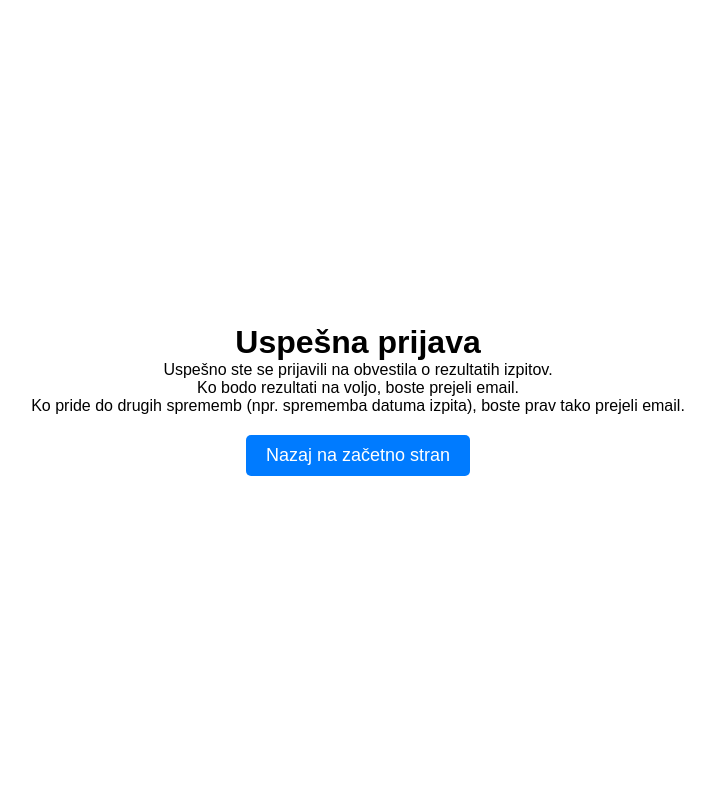
After one commit to Mirko117/rezultat-alarm, a Django app: page /prijava-uspesna/ in a window 1280 px wide. The commit adds this page. Shown: the whole page, without its empty margins (282-993 px from the left). Run offline with Django 5.2, Linux system fonts and the light colour scheme; parts of the project's set-up code (start-up, migrations or seed data) failed here and were passed over.

Commit message:
Added page for successful subscription - Fix allowed hosts bug - Made checkboxes bigger - Changed result mail so it includes url to table with results

```diff
--- a/apps/config/settings/base.py
+++ b/apps/config/settings/base.py
@@ -31,7 +31,7 @@ FERNET_KEY = config("FERNET_KEY")
 # SECURITY WARNING: don't run with debug turned on in production!
 DEBUG = config("DJANGO_DEBUG", default=False, cast=bool)
 
-ALLOWED_HOSTS = str(config("DJANGO_ALLOWED_HOSTS", default="localhost, 127.0.0.1")).split(",")
+ALLOWED_HOSTS = str(config("DJANGO_ALLOWED_HOSTS", default="localhost, 127.0.0.1")).split(", ")
 
 
 # Application definition
--- a/apps/core/templates/core/select-exams.html
+++ b/apps/core/templates/core/select-exams.html
@@ -37,7 +37,7 @@
                     {% if exam.results_available %}
                     <td><a href="https://a3.sckr.si/EviVss/RezultatiRoka{{ exam.code }}.htm">Rezultati</a></td>
                     {% else %}
-                    <td><input type="checkbox" name="exam_ids" value="{{ exam.id }}"></td>
+                    <td><input type="checkbox" name="exam_ids" value="{{ exam.id }}" class="notify-checkbox"></td>
                     {% endif %}
                 </tr>
                 {% endif %}
--- /dev/null
+++ b/apps/core/templates/core/subscription-success.html
@@ -0,0 +1,13 @@
+{% extends "base.html" %}
+
+{% block content %}
+
+<main id="subscription-success-page">
+    <h1>Uspešna prijava</h1>
+    <p>Uspešno ste se prijavili na obvestila o rezultatih izpitov.</p>
+    <p>Ko bodo rezultati na voljo, boste prejeli email.</p>
+    <p>Ko pride do drugih sprememb (npr. sprememba datuma izpita), boste prav tako prejeli email.</p>
+    <a href="{% url 'index' %}">Nazaj na začetno stran</a>
+</main>
+
+{% endblock %}
--- a/apps/core/urls.py
+++ b/apps/core/urls.py
@@ -1,9 +1,10 @@
 from django.urls import path
 
-from .views import index, select_exams, select_major
+from .views import index, select_exams, select_major, subscription_success
 
 urlpatterns = [
     path("", index, name="index"),
     path("izberi-smer/", select_major, name="select_major"),
     path("izberi-izpite/<int:major_id>/", select_exams, name="select_exams"),
+    path("prijava-uspesna/", subscription_success, name="subscription_success"),
 ]
--- a/apps/core/views.py
+++ b/apps/core/views.py
@@ -24,3 +24,7 @@ def select_exams(request, major_id):
     }
 
     return render(request, "core/select-exams.html", context)
+
+
+def subscription_success(request):
+    return render(request, "core/subscription-success.html")
--- a/apps/static/styles.css
+++ b/apps/static/styles.css
@@ -14,7 +14,9 @@ body {
     padding: 20px;
 }
 
-#index-page, #select-major-page  {
+#index-page,
+#select-major-page,
+#subscription-success-page {
     display: flex;
     flex-direction: column;
     align-items: center;
@@ -103,4 +105,9 @@ body {
         background-color: #0056b3;
         transition: background-color 0.3s;
     }
+
+    .notify-checkbox {
+        width: 20px;
+        height: 20px;
+    }
 }
--- a/apps/subscriptions/views.py
+++ b/apps/subscriptions/views.py
@@ -8,6 +8,7 @@ from django.conf import settings
 from django.core.exceptions import ValidationError
 from django.core.validators import validate_email
 from django.http import HttpResponse
+from django.shortcuts import redirect
 from django.views.decorators.http import require_POST
 
 from .models import Student, StudentExamSubscription
@@ -66,7 +67,7 @@ def subscribe(request):
         # ignore_conflicts=True to avoid duplicate subscriptions
         StudentExamSubscription.objects.bulk_create(new_subscriptions, ignore_conflicts=True)
 
-        return HttpResponse("Uspesno ste se prijavili na obvestila za izpite!")
+        return redirect("subscription_success")
     except Exception as e:
         logger.critical(f"Error occurred while subscribing student to exams: {e}", exc_info=True)
         return HttpResponse("Something went wrong.", status=500)
--- a/apps/templates/emails/changed.txt
+++ b/apps/templates/emails/changed.txt
@@ -1,3 +1,3 @@
 Prišlo je do spremembe pri predmetu {{ old.school_class.name }}, rok {{ old.name }}.
 
-Povezava do spletne za rezultate: {{ new.school_class.major.url }}
+Tabela rezultatov je dostopna na povezavi https://a3.sckr.si/EviVss/RezultatiRoka{{ new.code }}.htm
```
